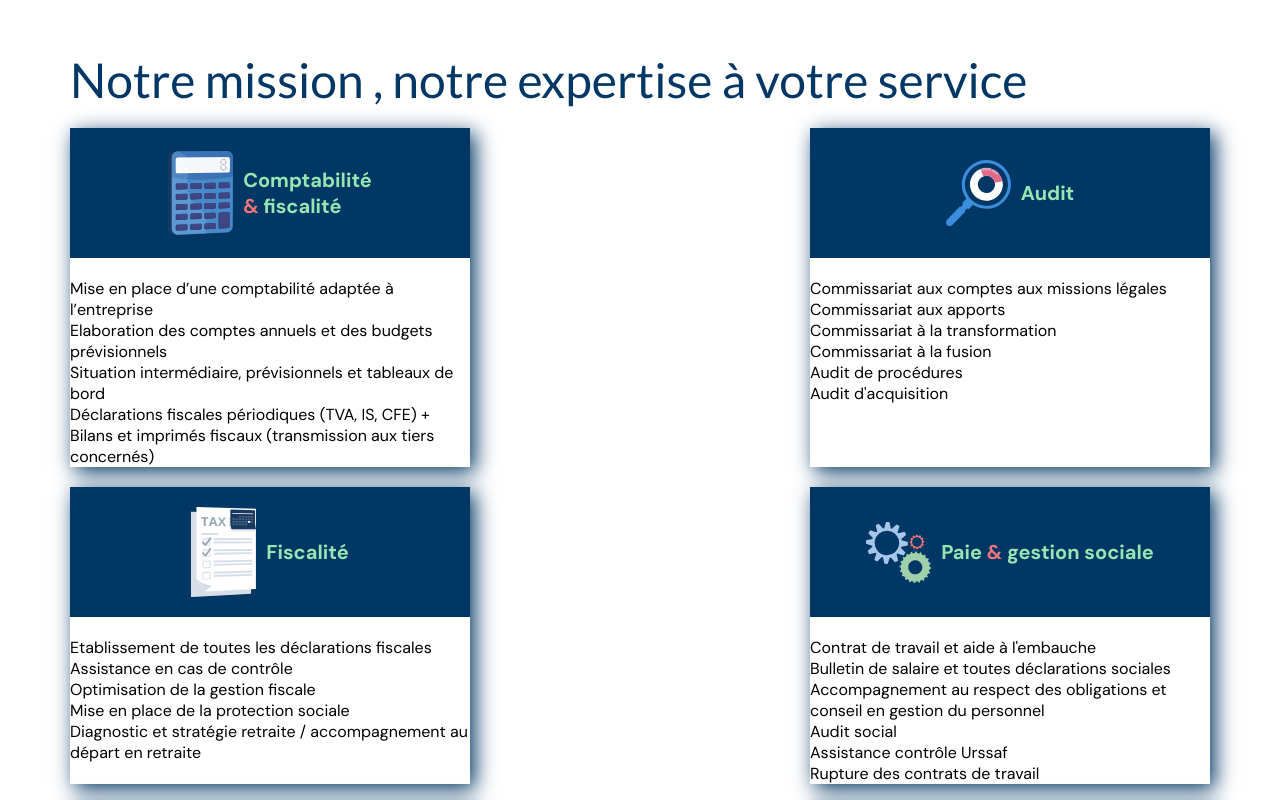
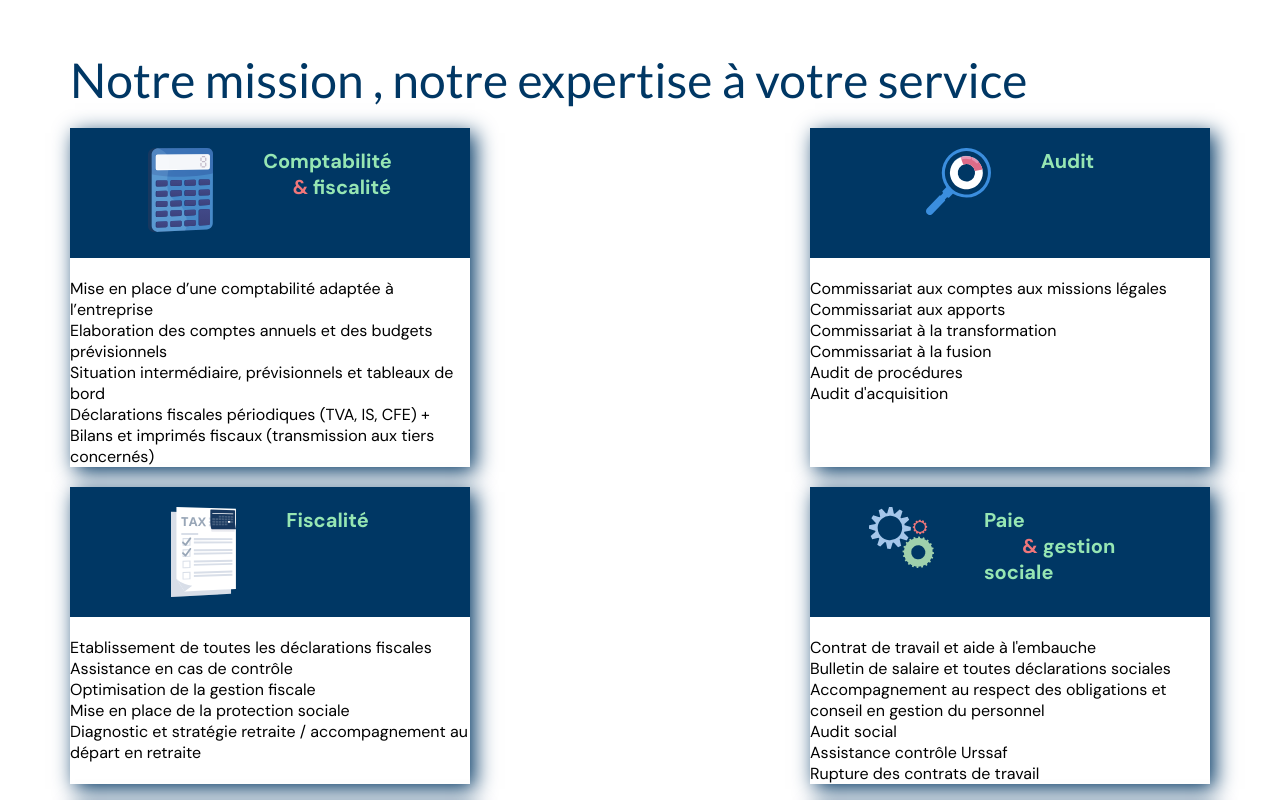
Before and after one commit to rayhearth/fidaxe_31032023, a website: page index.html in a window 1280 px wide. Shown: the part 1500-2300 px from the top of the page. Drawn offline with Linux system fonts and the light colour scheme; files that its build step writes are made by us from their sources; files whose address does not match are found by name.

```diff
--- a/assets/sass/base/_reset.scss
+++ b/assets/sass/base/_reset.scss
@@ -41,9 +41,9 @@
 }
 
 h3 {
-    font-size: 14px;
+    font-size: 20px;
     font-weight: 700;
-    color: white;
+    color: $green;
 }
 
 section {
--- a/assets/sass/components/_cards.scss
+++ b/assets/sass/components/_cards.scss
@@ -3,20 +3,28 @@
     flex-direction: column;
     gap: 20px;
     margin-top: 20px;
-    width: 400px;
+    width: 25rem;
     box-shadow: 5px 5px 20px $dark-blue;
     .title_card {
         background-color: $dark-blue;
         display: flex;
         justify-content: center;
-        align-items: center;
-        gap: 10px;
+        align-items: flex-start;
+        padding: 1.25rem 2.5rem;
+        gap: 50px;
         height: 130px;
-        h3 {
-            color: $green;
-            font-size: 20px;
-            span {
-                color: $orange;
+        .tit {
+            display: flex;
+            flex-direction: column;
+            h3 {
+                color: $green;
+                font-size: 20px;
+            }
+            .subtitle {
+                text-indent: 23%;
+                span {
+                    color: $orange;
+                }
             }
         }
         img {
--- a/assets/sass/main.scss
+++ b/assets/sass/main.scss
@@ -4,4 +4,4 @@
 @import "./components/_cards";
 
 @import "./layout/_header";
-@import "./page/_home";
+@import "./page/home";
--- a/index.html
+++ b/index.html
@@ -26,7 +26,7 @@
     <meta name="viewport" content="width=device-width, initial-scale=1.0" />
 
     <!--	CSS------------------------------------------------>
-    <link href="./assets/sass/main.css" rel="stylesheet" type="text/css" />
+    <link href="./assets/css/main.css" rel="stylesheet" type="text/css" />
 
 </head>
 
@@ -104,8 +104,11 @@
             <articles class="cards comptabilité">
                 <div class="title_card">
                     <img src="./assets/img/calculatrice.svg" alt="">
+                    <div class="tit">
+                        <h3>Comptabilité</h3>
+                        <h3 class="subtitle"><span>&</span> fiscalité</h3>
 
-                    <h3>Comptabilité<br> <span>&</span> fiscalité</h3>
+                    </div>
                 </div>
                 <div class="text">
                     <ul>
@@ -182,7 +185,11 @@
             <articles class="cards paie">
                 <div class="title_card">
                     <img src="./assets/img/paie.svg" alt="">
-                    <h3>Paie <span>&</span> gestion sociale</h3>
+                    <div class="tit">
+                        <h3>Paie </h3>
+                        <h3 class="subtitle"><span>&</span> gestion sociale</h3>
+
+                    </div>
                 </div>
                 <div class="text">
                     <ul>
```
Also changed, not shown: package.json (added, +23 -0 lines), assets/css/main.css (added), assets/sass/main.css (deleted), assets/sass/page/home.scss (renamed from assets/sass/page/_home.scss), 3 other files.
